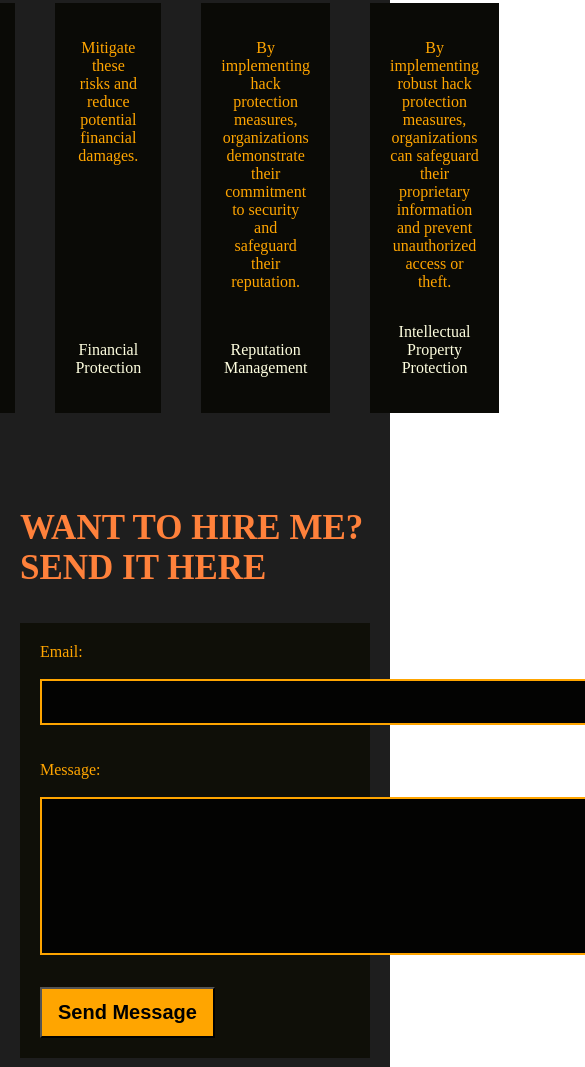
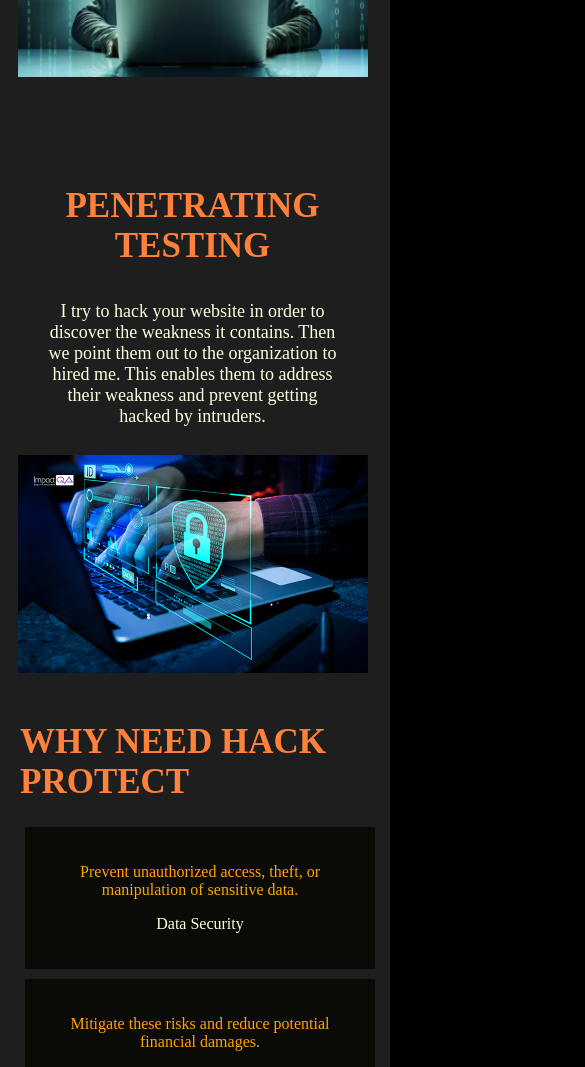
Before and after one commit to drainPotato/Web-Design, a plain HTML site: page Assignment/home.html in a window 390 px wide. Shown: the part 933-2000 px from the top of the page, 585 px wide, since content can reach past the window. Drawn offline with Linux system fonts and the light colour scheme.

Commit message:
assignment

```diff
--- a/Assignment/css/home_style.css
+++ b/Assignment/css/home_style.css
@@ -1,30 +1,30 @@
-body{
+body {
   margin: 0;
 }
 
-.anti_hack_box{
+.anti_hack_box {
   padding-right: 50px;
 }
 
-.anti_hack{
-    display:flex;
+.anti_hack {
+  display: flex;
   justify-content: space-between;
   padding: 40px 20px;
 }
 
-.anti_hack_title{
-    color: #FF813B;
+.anti_hack_title {
+  color: #ff813b;
   font-size: 35px;
   font-weight: bold;
 }
 
-.anti_hack_title_key{
-    font-size:55px;
+.anti_hack_title_key {
+  font-size: 55px;
 }
 
-.anti_hack_text{
-    color:#FFFFE0;
-    font-size:18px;
+.anti_hack_text {
+  color: #ffffe0;
+  font-size: 18px;
   margin-bottom: 50px;
 }
 
@@ -32,139 +32,139 @@ body{
   width: 500px;
 }
 
-.nav_btn{
+.nav_btn {
   display: flex;
   justify-content: center;
 }
 
-.nav_btn > button{
+.nav_btn > button {
   background-color: #000000;
-    border: 2px solid #FFA500;
+  border: 2px solid #ffa500;
   padding: 16px 28px;
   margin: 0 30px;
   transition: 0.5s all;
 }
 
-.nav_btn > button > a{
+.nav_btn > button > a {
   text-decoration: none;
-    color: #FFA500
+  color: #ffa500;
 }
 
-.nav_btn > button:hover{
+.nav_btn > button:hover {
   background-color: rgb(53, 53, 53);
-    cursor:pointer;
+  cursor: pointer;
 }
 
-.pentest{
-    display:flex;
+.pentest {
+  display: flex;
   justify-content: space-between;
   padding: 20px;
 }
 
-.pentest_title{
-    color: #FF813B;
+.pentest_title {
+  color: #ff813b;
   font-size: 35px;
   font-weight: bold;
 }
 
-.pentest_text{
-    color:#FFFFE0;
-    font-size:18px;
+.pentest_text {
+  color: #ffffe0;
+  font-size: 18px;
 }
 
 .pentest > div > img {
-    width:500px;
+  width: 500px;
 }
 
-.pentest_box{
+.pentest_box {
   padding-right: 50px;
 }
 
-.why_need{
-    padding:20px;
+.why_need {
+  padding: 20px;
 }
 
-.why_need_title{
-    color: #FF813B;
+.why_need_title {
+  color: #ff813b;
   font-size: 35px;
   font-weight: bold;
 }
 
-.explain{
-    display:flex;
+.explain {
+  display: flex;
   justify-content: center;
   text-align: center;
   padding: 20px 0;
 }
 
-.explain > div{
-    background-color: #0A0A06;
-    padding:20px;
+.explain > div {
+  background-color: #0a0a06;
+  padding: 20px;
   margin: 0 20px;
-    width:300px;
-    display:flex;
-    flex-direction:column;
+  width: 100%;
+  display: flex;
+  flex-direction: column;
   justify-content: space-between;
 }
 
 .explain > div > p:first-child {
-    color:#FFA500;
+  color: #ffa500;
 }
 
-.explain > div > p:nth-child(2){
-    color:#FFFFE0;
+.explain > div > p:nth-child(2) {
+  color: #ffffe0;
 }
 
-.send_mail{
+.send_mail {
   padding: 20px;
 }
 
-.send_mail > p{
-    color: #FF813B;
+.send_mail > p {
+  color: #ff813b;
   font-size: 35px;
   font-weight: bold;
 }
 
-form{
-    background-color: #0F0F08;
+form {
+  background-color: #0f0f08;
   padding: 20px;
 }
 
-form > label{
-    color:#FFA500;
+form > label {
+  color: #ffa500;
 }
 
-form > input{
-    width:600px;
+form > input {
+  width: 60%;
   height: 40px;
   background-color: #030302;
-    border:2px solid #FFA500;
-    color:#FFFFE0;
+  border: 2px solid #ffa500;
+  color: #ffffe0;
 }
 
-form > textarea{
-    width:600px;
+form > textarea {
+  width: 60%;
   background-color: #030302;
-    border:2px solid #FFA500;
-    resize:none;
-    color:#FFFFE0;
+  border: 2px solid #ffa500;
+  resize: none;
+  color: #ffffe0;
 }
 
-form > button{
-    background-color: #FFA500;
+form > button {
+  background-color: #ffa500;
   padding: 12px 16px;
   margin-top: 10px;
   transition: 0.5s all;
 }
 
-form > button > a{
+form > button > a {
   text-decoration: none;
-    color:black;
+  color: black;
   font-weight: bold;
-    font-size:150%;
+  font-size: 150%;
 }
 
-form > button:hover{
+form > button:hover {
   background-color: rgb(53, 53, 53);
-    cursor:pointer;
+  cursor: pointer;
 }
--- /dev/null
+++ b/Assignment/css/mobile_style.css
@@ -0,0 +1,64 @@
+@media screen and (max-width: 800px) {
+  * {
+    box-sizing: border-box;
+  }
+
+  /* home */
+  .explain,
+  .anti_hack,
+  .pentest,
+  .nav_bar,
+  .nav_menu,
+  .anti_hack_box,
+  .pentest_box {
+    display: block;
+    text-align: center;
+  }
+
+  .explain > div,
+  .anti_hack > div,
+  .pentest > div,
+  .nav_bar > div,
+  .nav_menu > div {
+    display: inline-block;
+    width: 100%;
+    margin: 5px;
+    box-sizing: border-box;
+  }
+
+  .anti_hack_box,
+  .pentest_box{
+    position: relative;
+    left:5%;
+  }
+
+  .anti_hack > div > img,
+  .pentest > div > img{
+    position:relative;
+    right:2%;
+    width:100%;
+  }
+
+  /* about_me */
+  .skills {
+    display: block;
+    text-align: center;
+  }
+
+  .skills > p {
+    position: relative;
+    right: 3.5%;
+  }
+
+  .skills > div {
+    display: inline-block;
+    width: 100%;
+    margin: 5px;
+    box-sizing: border-box;
+  }
+
+  .skill_progress {
+    position: relative;
+    right: 5%;
+  }
+}
--- a/Assignment/css/nav_style.css
+++ b/Assignment/css/nav_style.css
@@ -1,3 +1,7 @@
+body{
+    background-color: black;
+}
+
 .bigbox{
     max-width: 1024px;
     background-color: #1e1e1e;
--- a/Assignment/home.html
+++ b/Assignment/home.html
@@ -8,6 +8,7 @@
     <link rel="stylesheet" href="css/home_style.css">
     <link rel="stylesheet" href="css/nav_style.css">
     <link rel="stylesheet" href="css/footer_style.css">
+    <link rel="stylesheet" href="css/mobile_style.css">
 </head>
 
 <body>
@@ -29,12 +30,14 @@
                 <p class="anti_hack_title">
                     I provide
                     <br>
-                    <span class="anti_hack_key">
-                        anti-hacking services
+                    <span class="anti_hack_title_key">
+                        anti-hacking
+                    <br>
                     </span>
+                    services
                 </p>
                 <p class="anti_hack_text">
-                    hack protect is an organization of cybersecurity experts who fight against
+                    Hack protect is an organization of cybersecurity experts who fight against
                     cyber attacks
                 </p>
                 <div class="nav_btn">
@@ -61,7 +64,7 @@
                         PENETRATING TESTING
                     </p>
                     <p class="pentest_text">
-                        we try to hack your website in order to discover
+                        I try to hack your website in order to discover
                         the weakness it contains. Then we point them out
                         to the organization to hired me. This enables
                         them to address their weakness and prevent
@@ -75,7 +78,7 @@
         </div>
         <div class="why_need">
             <div class="why_need_title">
-                Why need hack protect
+                WHY NEED HACK PROTECT
             </div>
             <div class="explain">
                 <div>
```
Also changed, not shown: Assignment/about_me.html (+1 -0 lines), Assignment/css/about_me_style.css (+3 -5 lines). Lines whose indentation alone changed are shown as unchanged.
